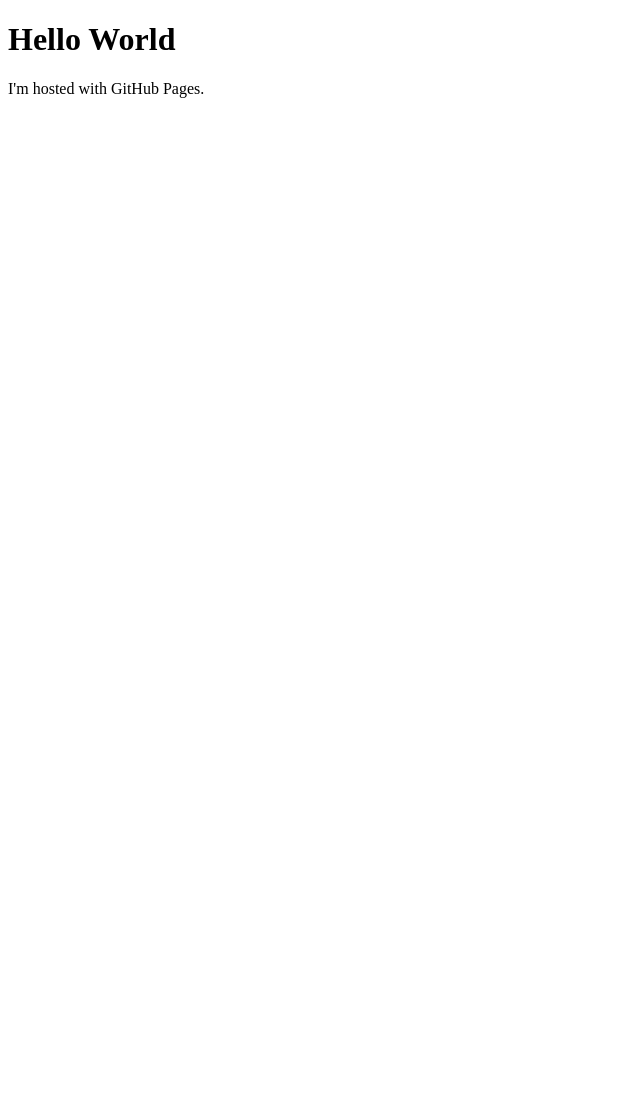
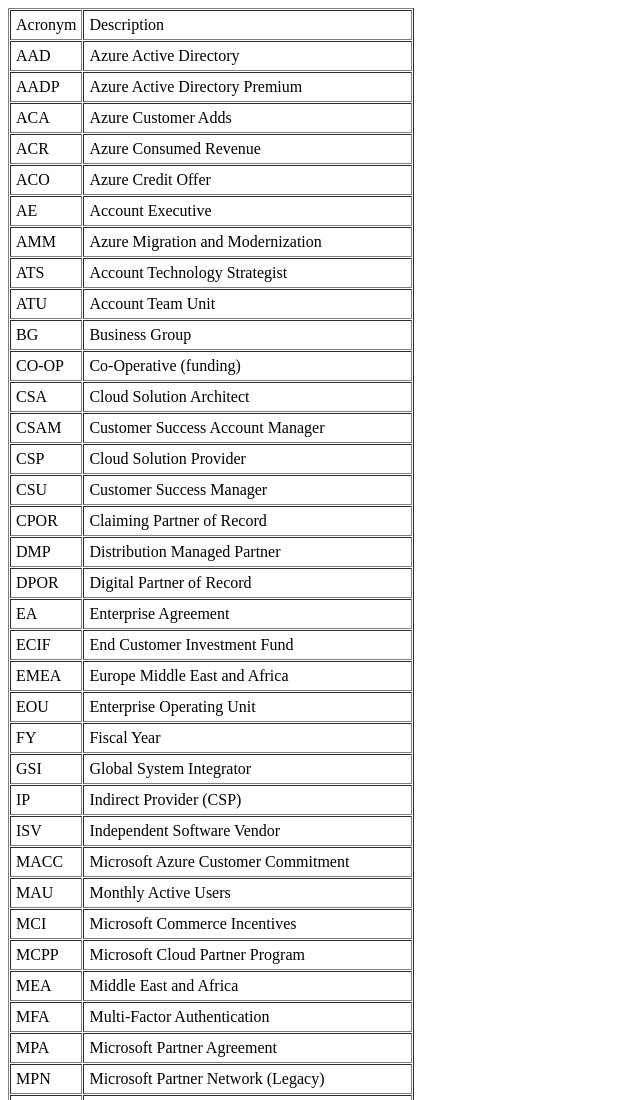
Before and after one commit to mattsoseman/mattsoseman.github.io, a plain HTML site: page index.html in a window 1280 px wide. Shown: the top 1100 px of the page, without its empty margins (0-640 px from the left). Before the commit the page ends 800 px from the top, so only its background shows below. Drawn offline with Linux system fonts and the light colour scheme.

Commit message:
Update index.html

```diff
--- a/index.html
+++ b/index.html
@@ -1,7 +1,67 @@
-<!DOCTYPE html>
-<html>
+<!DOCTYPE html PUBLIC "-//W3C//DTD XHTML 1.0 Transitional//EN" "http://www.w3.org/TR/xhtml1/DTD/xhtml1-transitional.dtd">
+<html xmlns="http://www.w3.org/1999/xhtml">
+<head><title>TechBrij: HTML Table</title>
+</head>
 <body>
-<h1>Hello World</h1>
-<p>I'm hosted with GitHub Pages.</p>
+<table cellpadding="5" cellspacing="1" border="1">
+<tr><td>Acronym</td><td>Description</td></tr>
+<tr><td>AAD</td><td>Azure Active Directory</td></tr>
+<tr><td>AADP</td><td>Azure Active Directory Premium</td></tr>
+<tr><td>ACA</td><td>Azure Customer Adds</td></tr>
+<tr><td>ACR</td><td>Azure Consumed Revenue</td></tr>
+<tr><td>ACO</td><td>Azure Credit Offer</td></tr>
+<tr><td>AE</td><td>Account Executive</td></tr>
+<tr><td>AMM</td><td>Azure Migration and Modernization</td></tr>
+<tr><td>ATS</td><td>Account Technology Strategist</td></tr>
+<tr><td>ATU</td><td>Account Team Unit</td></tr>
+<tr><td>BG</td><td>Business Group</td></tr>
+<tr><td>CO-OP</td><td>Co-Operative (funding)</td></tr>
+<tr><td>CSA</td><td>Cloud Solution Architect</td></tr>
+<tr><td>CSAM</td><td>Customer Success Account Manager</td></tr>
+<tr><td>CSP</td><td>Cloud Solution Provider</td></tr>
+<tr><td>CSU</td><td>Customer Success Manager</td></tr>
+<tr><td>CPOR</td><td>Claiming Partner of Record</td></tr>
+<tr><td>DMP</td><td>Distribution Managed Partner</td></tr>
+<tr><td>DPOR</td><td>Digital Partner of Record</td></tr>
+<tr><td>EA</td><td>Enterprise Agreement</td></tr>
+<tr><td>ECIF</td><td>End Customer Investment Fund</td></tr>
+<tr><td>EMEA</td><td>Europe Middle East and Africa</td></tr>
+<tr><td>EOU</td><td>Enterprise Operating Unit</td></tr>
+<tr><td>FY</td><td>Fiscal Year</td></tr>
+<tr><td>GSI</td><td>Global System Integrator</td></tr>
+<tr><td>IP</td><td>Indirect Provider (CSP)</td></tr>
+<tr><td>ISV</td><td>Independent Software Vendor</td></tr>
+<tr><td>MACC</td><td>Microsoft Azure Customer Commitment</td></tr>
+<tr><td>MAU</td><td>Monthly Active Users</td></tr>
+<tr><td>MCI</td><td>Microsoft Commerce Incentives</td></tr>
+<tr><td>MCPP</td><td>Microsoft Cloud Partner Program</td></tr>
+<tr><td>MEA</td><td>Middle East and Africa</td></tr>
+<tr><td>MFA</td><td>Multi-Factor Authentication</td></tr>
+<tr><td>MPA</td><td>Microsoft Partner Agreement</td></tr>
+<tr><td>MPN</td><td>Microsoft Partner Network (Legacy)</td></tr>
+<tr><td>MVP</td><td>Most Valuable Professional</td></tr>
+<tr><td>NSI</td><td>National System Integrator</td></tr>
+<tr><td>NSP</td><td>National Service Provider</td></tr>
+<tr><td>OSA</td><td>Online Services Advisor</td></tr>
+<tr><td>OSU</td><td>Online Services Usage</td></tr>
+<tr><td>PAL</td><td>Partner Admin Link</td></tr>
+<tr><td>PAU</td><td>Paid Active Users</td></tr>
+<tr><td>PDM</td><td>Partner Development Manager</td></tr>
+<tr><td>PG</td><td>Product Group</td></tr>
+<tr><td>PIE</td><td>Partner Investment Engine</td></tr>
+<tr><td>PMA</td><td>Partner Marketing Advisor</td></tr>
+<tr><td>POE</td><td>Proof of Execution</td></tr>
+<tr><td>PRACR</td><td>Partner Reported Azure Consumed Revenue</td></tr>
+<tr><td>PTS</td><td>Partner Technology Specialist</td></tr>
+<tr><td>PY</td><td>Program Year</td></tr>
+<tr><td>SI</td><td>System Integrator</td></tr>
+<tr><td>SMB</td><td>Small, Midsized Business</td></tr>
+<tr><td>SMC</td><td>Small, Midsize and Corporate</td></tr>
+<tr><td>SPLA</td><td>Service Provider Licensing Agreement</td></tr>
+<tr><td>SSP</td><td>Solution Sales Professional</td></tr>
+<tr><td>STU</td><td>Solutions Team Unit</td></tr>
+<tr><td>WANI</td><td>Azure Workload Acquisition & Nurture Incentive </td></tr>
+<tr><td></td><td></td></tr>
+</table>
 </body>
 </html>
```
